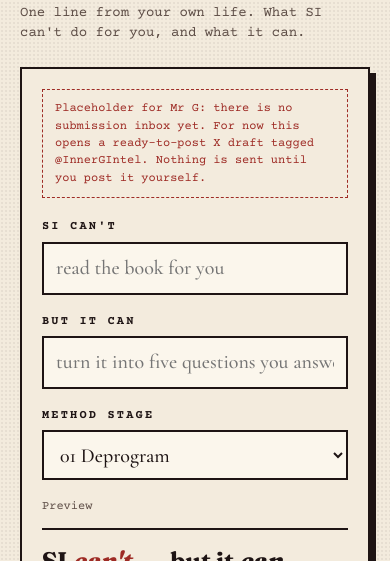
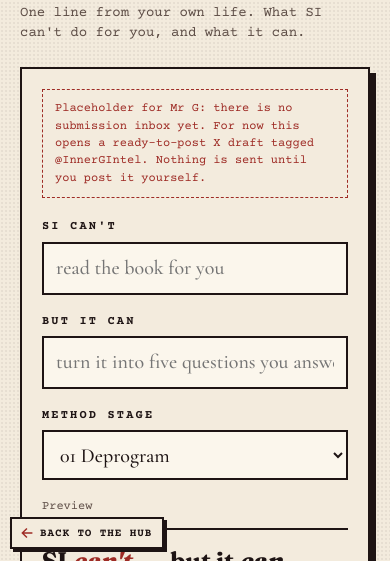
Before and after one commit to innergclaw/innerg-but-si-can, a plain HTML site: page submit.html in a window 390 px wide. Shown: the part 283-844 px from the top of the page. Drawn offline with nearby package versions, Linux system fonts and the light colour scheme.

Commit message:
Add Back to the hub link and scroll-to-top arrow (shared hub-nav)

```diff
--- /dev/null
+++ b/hub-nav.css
@@ -0,0 +1,116 @@
+/* hub-nav.css ~ INNERG INTEL shared "Back to the hub" link + scroll-to-top arrow.
+   Loaded automatically by hub-nav.js (same folder). Style A by default.
+   Override on a site with CSS variables or data-* attributes on the script tag:
+   --hn-bg --hn-ink --hn-accent --hn-accent-ink --hn-icon --hn-font
+   --hn-left --hn-bottom --hn-top --hn-right --hn-m-bottom --hn-z */
+.hub-nav-link,
+.hub-nav-top {
+  --_bg: var(--hn-bg, #F3EBDD);
+  --_ink: var(--hn-ink, #1E1414);
+  --_accent: var(--hn-accent, #9E2B25);
+  --_aink: var(--hn-accent-ink, var(--_bg));
+  --_icon: var(--hn-icon, var(--_accent));
+  position: fixed;
+  z-index: var(--hn-z, 2000);
+  box-sizing: border-box;
+  margin: 0;
+  background: var(--_bg);
+  color: var(--_ink);
+  border: 2px solid var(--_ink);
+  border-radius: 0;
+  box-shadow: 3px 3px 0 var(--_ink);
+  cursor: pointer;
+  text-decoration: none;
+  font: 700 12px/1 var(--hn-font, "Courier Prime", "Courier New", ui-monospace, monospace);
+  letter-spacing: .08em;
+  text-transform: uppercase;
+  -webkit-tap-highlight-color: transparent;
+  transition: background-color .15s, color .15s, box-shadow .15s, transform .15s, opacity .2s, visibility .2s;
+}
+.hub-nav-link {
+  display: inline-flex;
+  align-items: center;
+  gap: 8px;
+  min-height: 36px;
+  padding: 0 12px 0 10px;
+  left: calc(var(--hn-left, 16px) + env(safe-area-inset-left, 0px));
+  bottom: calc(var(--hn-link-bottom, var(--hn-bottom, 16px)) + env(safe-area-inset-bottom, 0px));
+}
+.hub-nav-link[data-pos="top"] {
+  bottom: auto;
+  top: calc(var(--hn-top, 12px) + env(safe-area-inset-top, 0px));
+}
+.hub-nav-link svg,
+.hub-nav-top svg {
+  width: 16px;
+  height: 16px;
+  flex: none;
+  stroke: var(--_icon);
+  fill: none;
+  stroke-width: 2.5;
+  stroke-linecap: square;
+  stroke-linejoin: miter;
+  transition: stroke .15s;
+}
+.hub-nav-top {
+  display: grid;
+  place-items: center;
+  width: 44px;
+  height: 44px;
+  padding: 0;
+  right: calc(var(--hn-right, 16px) + env(safe-area-inset-right, 0px));
+  bottom: calc(var(--hn-bottom, 16px) + env(safe-area-inset-bottom, 0px));
+  opacity: 0;
+  visibility: hidden;
+  transform: translateY(12px);
+}
+.hub-nav-top svg { width: 20px; height: 20px; }
+.hub-nav-top[data-visible] { opacity: 1; visibility: visible; transform: none; }
+.hub-nav-link:hover,
+.hub-nav-top:hover {
+  background: var(--_accent);
+  color: var(--_aink);
+  box-shadow: 1px 1px 0 var(--_ink);
+}
+.hub-nav-link:hover svg,
+.hub-nav-top:hover svg { stroke: var(--_aink); }
+.hub-nav-link:focus-visible,
+.hub-nav-top:focus-visible { outline: 3px solid var(--_icon); outline-offset: 3px; }
+.hub-nav-focus { outline: none; }
+.hub-nav-sentinel {
+  position: absolute;
+  top: 0;
+  left: 0;
+  width: 1px;
+  height: 320px;
+  pointer-events: none;
+  visibility: hidden;
+}
+@media (max-width: 640px) {
+  .hub-nav-link {
+    min-height: 32px;
+    padding: 0 10px 0 8px;
+    gap: 6px;
+    font-size: 11px;
+    left: calc(var(--hn-left, 10px) + env(safe-area-inset-left, 0px));
+    bottom: calc(var(--hn-m-link-bottom, var(--hn-m-bottom, 12px)) + env(safe-area-inset-bottom, 0px));
+  }
+  .hub-nav-link[data-pos="top"] {
+    bottom: auto;
+    top: calc(var(--hn-top, 8px) + env(safe-area-inset-top, 0px));
+  }
+  .hub-nav-link svg { width: 14px; height: 14px; }
+  .hub-nav-top {
+    width: 40px;
+    height: 40px;
+    right: calc(var(--hn-right, 10px) + env(safe-area-inset-right, 0px));
+    bottom: calc(var(--hn-m-bottom, 12px) + env(safe-area-inset-bottom, 0px));
+  }
+}
+@media (prefers-reduced-motion: reduce) {
+  .hub-nav-link, .hub-nav-top { transition: none; }
+  .hub-nav-top { transform: none; }
+}
+@media print {
+  .hub-nav-link, .hub-nav-top { display: none !important; }
+}
--- /dev/null
+++ b/hub-nav.js
@@ -0,0 +1,111 @@
+/*! hub-nav.js ~ INNERG INTEL shared "Back to the hub" link + scroll-to-top arrow.
+ * Vanilla JS + CSS, no dependencies. Two small files per site, kept side by side:
+ *   hub-nav.js  hub-nav.css
+ * Add once per page, before </body>:
+ *   <script src="hub-nav.js" defer></script>
+ * The script loads hub-nav.css from the same folder (works under style-src 'self').
+ *
+ * Optional data-* attributes on that script tag:
+ *   data-home            the page IS the hub: arrow only, no hub link
+ *   data-no-top          the page already has its own scroll-to-top: hub link only
+ *   data-link-pos="top"  put the hub link top-left instead of bottom-left
+ *   data-bg data-ink data-accent data-accent-ink data-icon   palette (default Style A)
+ *   data-font            label font-family
+ *   data-left data-bottom data-link-bottom data-right data-top   px offsets
+ *   data-m-bottom data-m-link-bottom   px bottom offsets at <= 640px
+ *   data-z               z-index (default 2000)
+ */
+(function () {
+  'use strict';
+  if (window.__hubNav) return;
+  window.__hubNav = true;
+
+  var HUB = 'https://nasirr.innergintel.study/';
+  var script = document.currentScript;
+  var d = (script && script.dataset) || {};
+  var isHub = 'home' in d ||
+    (location.hostname === 'nasirr.innergintel.study' && (location.pathname === '/' || location.pathname === '/index.html'));
+
+  var VARS = { bg: '--hn-bg', ink: '--hn-ink', accent: '--hn-accent', accentInk: '--hn-accent-ink', icon: '--hn-icon', font: '--hn-font' };
+  var PX = { left: '--hn-left', bottom: '--hn-bottom', linkBottom: '--hn-link-bottom', right: '--hn-right', top: '--hn-top', mBottom: '--hn-m-bottom', mLinkBottom: '--hn-m-link-bottom', z: '--hn-z' };
+  var root = document.documentElement;
+  Object.keys(VARS).forEach(function (k) { if (d[k]) root.style.setProperty(VARS[k], d[k]); });
+  Object.keys(PX).forEach(function (k) {
+    if (/^\d+$/.test(d[k] || '')) root.style.setProperty(PX[k], k === 'z' ? d[k] : d[k] + 'px');
+  });
+
+  var NS = 'http://www.w3.org/2000/svg';
+  function icon(path) {
+    var s = document.createElementNS(NS, 'svg');
+    s.setAttribute('viewBox', '0 0 24 24');
+    s.setAttribute('aria-hidden', 'true');
+    s.setAttribute('focusable', 'false');
+    var p = document.createElementNS(NS, 'path');
+    p.setAttribute('d', path);
+    s.appendChild(p);
+    return s;
+  }
+
+  function build() {
+    var link = null;
+    if (!isHub) {
+      link = document.createElement('a');
+      link.className = 'hub-nav-link';
+      if (d.linkPos === 'top') link.setAttribute('data-pos', 'top');
+      link.href = HUB;
+      link.appendChild(icon('M20 12H5M11 5l-7 7 7 7'));
+      var label = document.createElement('span');
+      label.textContent = 'Back to the hub';
+      link.appendChild(label);
+      document.body.insertBefore(link, document.body.firstChild);
+    }
+    if ('noTop' in d) return;
+
+    var top = document.createElement('button');
+    top.type = 'button';
+    top.className = 'hub-nav-top';
+    top.setAttribute('aria-label', 'Scroll to top');
+    top.title = 'Scroll to top';
+    top.appendChild(icon('M12 20V5M5 12l7-7 7 7'));
+    document.body.appendChild(top);
+
+    var reduce = window.matchMedia('(prefers-reduced-motion: reduce)');
+    top.addEventListener('click', function () {
+      window.scrollTo({ top: 0, left: 0, behavior: reduce.matches ? 'auto' : 'smooth' });
+      // The arrow hides at the top, so hand keyboard focus to the start of the page.
+      var target = link || document.body;
+      if (!link) {
+        if (!document.body.hasAttribute('tabindex')) document.body.setAttribute('tabindex', '-1');
+        document.body.classList.add('hub-nav-focus');
+      }
+      target.focus({ preventScroll: true });
+    });
+
+    function setVisible(on) { top.toggleAttribute('data-visible', on); }
+    if ('IntersectionObserver' in window) {
+      var sentinel = document.createElement('div');
+      sentinel.className = 'hub-nav-sentinel';
+      sentinel.setAttribute('aria-hidden', 'true');
+      root.appendChild(sentinel);
+      new IntersectionObserver(function (entries) {
+        setVisible(!entries[entries.length - 1].isIntersecting);
+      }).observe(sentinel);
+    } else {
+      var onScroll = function () { setVisible((window.pageYOffset || 0) > 320); };
+      window.addEventListener('scroll', onScroll, { passive: true });
+      onScroll();
+    }
+  }
+
+  function start() {
+    if (!script || !script.src) return;
+    var css = document.createElement('link');
+    css.rel = 'stylesheet';
+    css.href = script.src.replace(/hub-nav\.js(\?.*)?$/, 'hub-nav.css$1');
+    css.addEventListener('load', build, { once: true });
+    document.head.appendChild(css);
+  }
+
+  if (document.body) start();
+  else document.addEventListener('DOMContentLoaded', start, { once: true });
+})();
--- a/submit.html
+++ b/submit.html
@@ -77,5 +77,6 @@
     </div>
   </footer>
   <script type="module" src="submit.js"></script>
+<script src="hub-nav.js" defer></script>
 </body>
 </html>
```
Also changed, not shown: index.html (+1 -0 lines).
